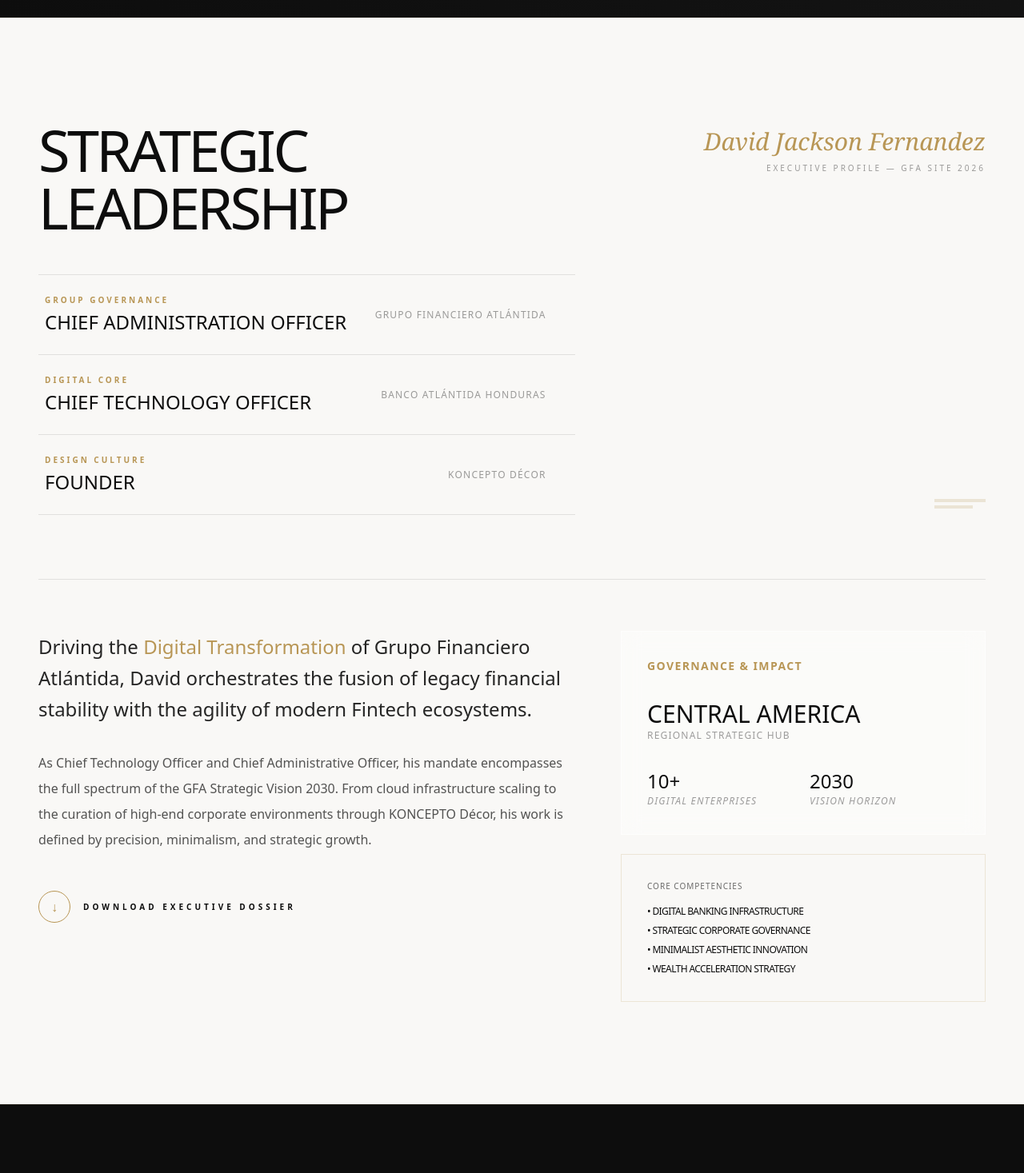
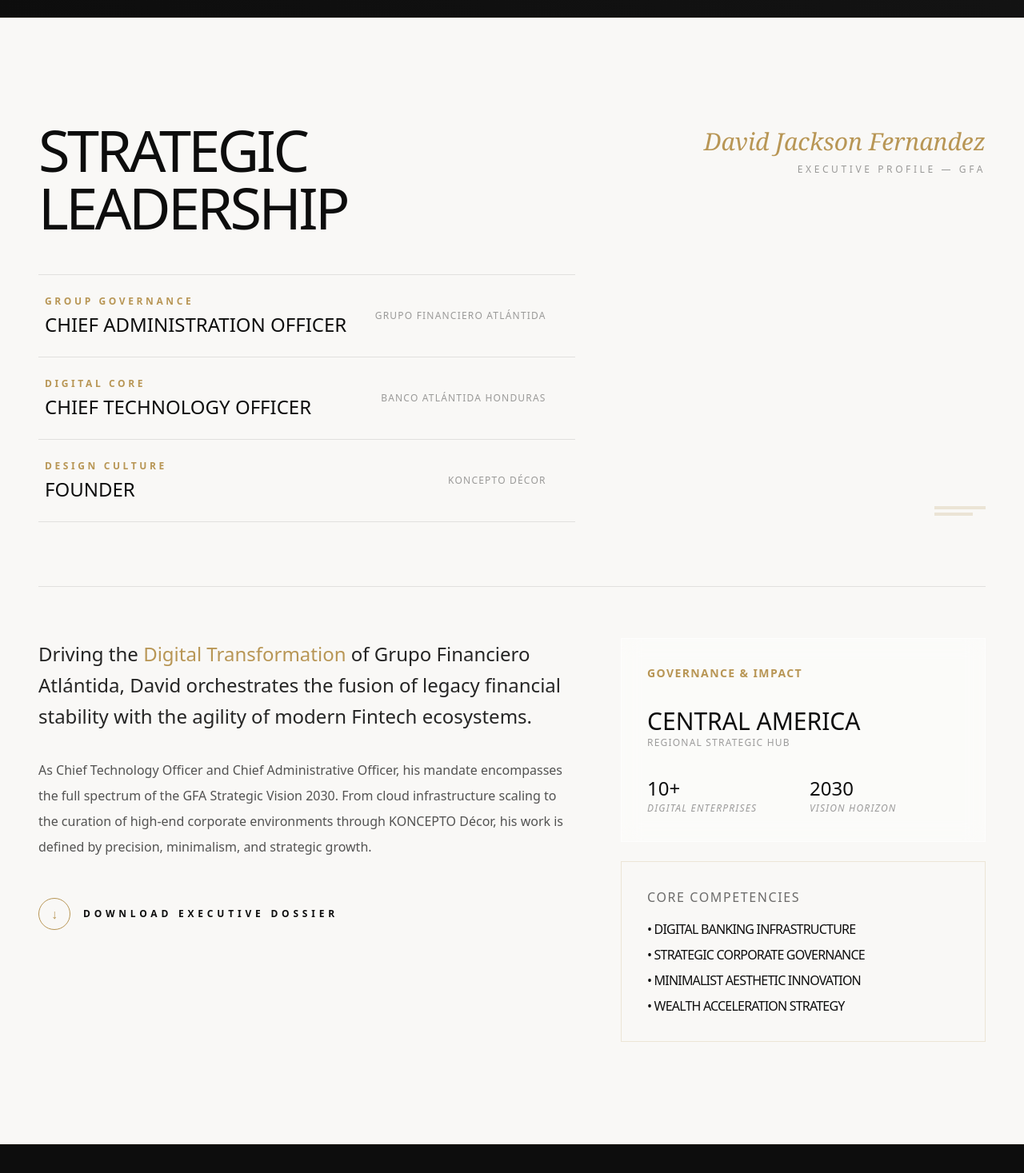
Before and after one commit to legitking4pf/DJF-site, a Next.js app: page / in a window 1280 px wide. Shown: the part 778-2245 px from the top of the page at 80% size. Built offline with nearby package versions, Linux system fonts and the light colour scheme; grey boxes are pictures that could not be loaded.

Commit message:
update ExecutiveProfile.tsx

```diff
--- a/src/components/ExecutiveProfile.tsx
+++ b/src/components/ExecutiveProfile.tsx
@@ -53,7 +53,7 @@
                   className="group flex flex-col md:flex-row md:items-center justify-between py-6 border-b border-obsidian/10 hover:bg-gold/[0.03] transition-colors px-2"
                 >
                   <div>
-                    <span className="text-[10px] uppercase tracking-[0.3em] text-gold font-bold block mb-1">
+                    <span className="text-[12px] uppercase tracking-[0.3em] text-gold font-bold block mb-1">
                       {pos.tag}
                     </span>
                     <h3 className="text-xl md:text-2xl font-display uppercase group-hover:translate-x-2 transition-transform duration-300">
@@ -74,7 +74,7 @@
           <div className="lg:col-span-5 lg:text-right flex flex-col justify-between py-2">
             <div>
               <p className="text-gold font-serif italic text-3xl">David Jackson Fernandez</p>
-              <p className="text-obsidian/40 text-[10px] uppercase tracking-[0.3em] mt-2">Executive Profile — GFA Site 2026</p>
+              <p className="text-obsidian/40 text-[12px] uppercase tracking-[0.3em] mt-2">Executive Profile — GFA</p>
             </div>
 
             {/* Minimalist QR/Auth Graphic (Optional style element) */}
@@ -105,7 +105,7 @@
                 <div className="w-10 h-10 border border-gold rounded-full flex items-center justify-center group-hover:bg-gold transition-all">
                   <span className="text-gold group-hover:text-bone">↓</span>
                 </div>
-                <span className="text-[10px] uppercase tracking-[0.4em] font-bold">Download Executive Dossier</span>
+                <span className="text-[12px] uppercase tracking-[0.4em] font-bold">Download Executive Dossier</span>
               </button>
             </div>
           </div>
@@ -134,8 +134,8 @@
             </div>
 
             <div className="p-8 border border-gold/20">
-              <p className="text-[10px] uppercase tracking-widest text-obsidian/60 mb-4">Core Competencies</p>
-              <ul className="text-xs space-y-2 uppercase tracking-tighter font-medium">
+              <p className="text-14px uppercase tracking-widest text-obsidian/60 mb-4">Core Competencies</p>
+              <ul className="text-12 space-y-2 uppercase tracking-tighter font-medium">
                 <li>• Digital Banking Infrastructure</li>
                 <li>• Strategic Corporate Governance</li>
                 <li>• Minimalist Aesthetic Innovation</li>
```
